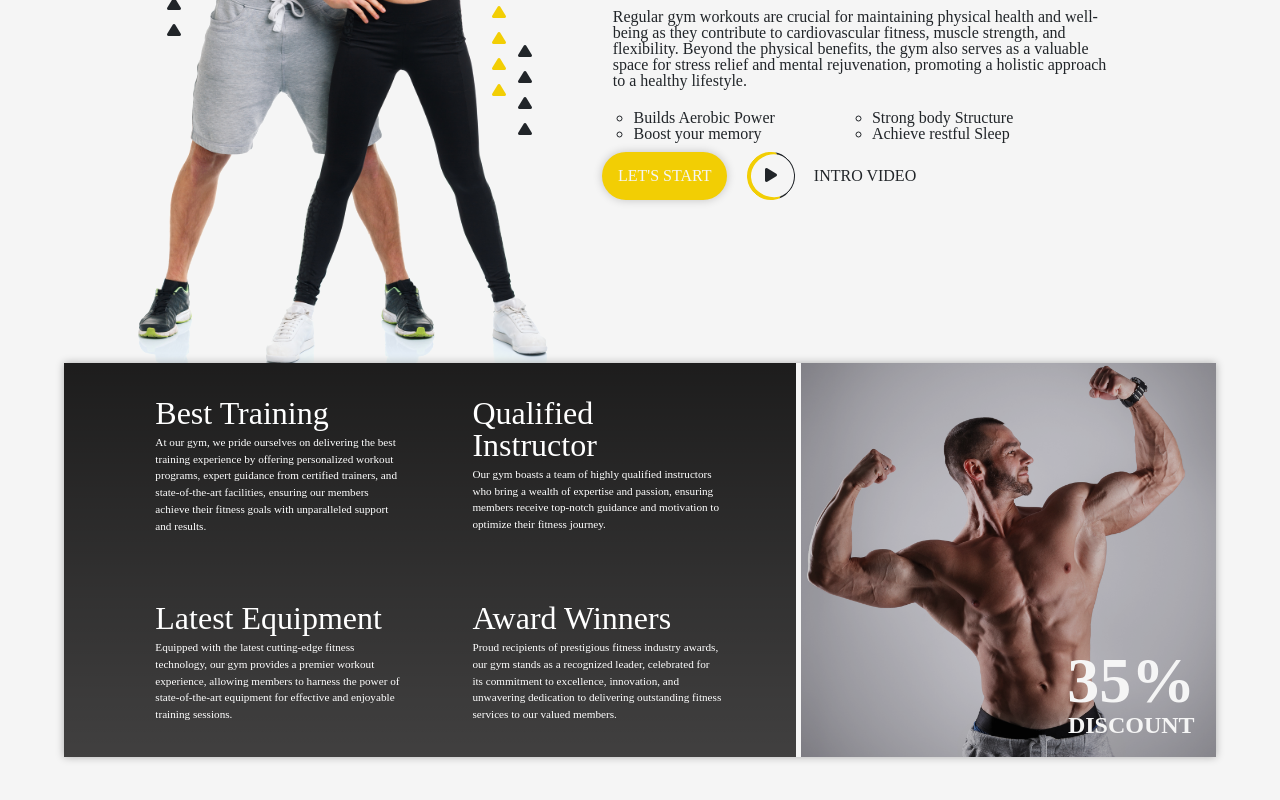
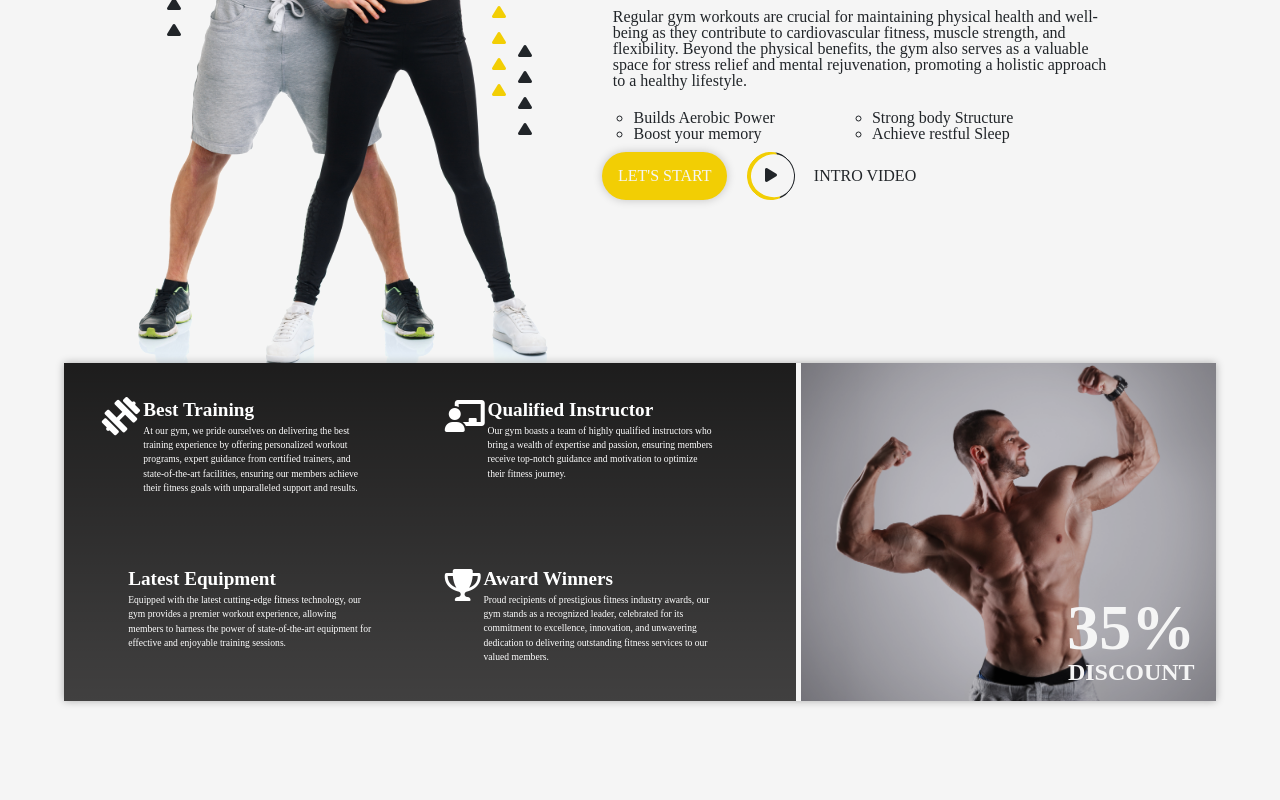
Before and after one commit to JuanMartinez503/fitness-page-design, a React (Vite) app: page / in a window 1280 px wide. Shown: the part 1366-2166 px from the top of the page. Built offline with nearby package versions, Linux system fonts and the light colour scheme.

Commit message:
added the final details

```diff
--- a/src/App.css
+++ b/src/App.css
@@ -261,7 +261,6 @@ z-index: 10;
 .offer-equipment{
   color:white;
   background: linear-gradient(to bottom,rgba(0,0,0,.6), rgba(0,0,0,.1));
-  padding-left: 5%;
   width: 64%;
 
   display: flex;
@@ -273,6 +272,14 @@ z-index: 10;
 .other-equipment {
   width: 47%;
   padding:5%;
+  display: flex;
+  gap: 1%;
+}
+.offer-equipment i {
+  font-size: 2rem;
+}
+.fa-dumbbell {
+  transform: rotate(-45deg);
 }
 .percentage-picture{
   width: 36% !important;
@@ -283,12 +290,13 @@ z-index: 10;
 
 }
 .offer-equipment h2 {
-  font-size: 2rem;
+  font-size: 1.2rem;
+  font-weight: 600;
 
 }
 .offer-equipment p {
   padding-top: 2%;
-  font-size: .7rem;
+  font-size: .6rem;
   line-height: 1.5;
 }
 .percentage-picture::before {
--- a/src/components/Trainers.tsx
+++ b/src/components/Trainers.tsx
@@ -1,16 +1,16 @@
 import manAndWoman from "../images/man-and-woman.jpg";
-import discountMan from '../images/discount.jpg'
+import discountMan from "../images/discount.jpg";
 export default function Trainers() {
-    const discountBackgroundDiv:React.CSSProperties = {
+  const discountBackgroundDiv: React.CSSProperties = {
     backgroundImage: `url(${discountMan})`,
-        backgroundPosition:'center',
-        backgroundSize:'cover'
-    }
+    backgroundPosition: "center",
+    backgroundSize: "cover",
+  };
 
   return (
     <div className="trainer-content">
       <div className="man-and-woman">
-        <img src={manAndWoman} alt="man and woman flexing" />
+        <img src={manAndWoman} loading="lazy" alt="man and woman flexing" />
         <div className="play-div play-div-1">
           <i className="fa-solid fa-play yellow"></i>
           <i className="fa-solid fa-play yellow"></i>
@@ -39,7 +39,7 @@ export default function Trainers() {
       <div className="equipment">
         <h3 className="yellow">Science 2005</h3>
         <h2>
-          BEST <span className="yellow">EQUIPMENTS & FITNESS TRAINERS</span>
+          BEST <span className="yellow">EQUIPMENTS & FITNESS </span>TRAINERS
         </h2>
         <p>
           Regular gym workouts are crucial for maintaining physical health and
@@ -67,34 +67,55 @@ export default function Trainers() {
       <div className="discount-offer  ">
         <div className="offer-equipment ">
           <div className="other-equipment">
+            <div>
+              <i className="fa-solid fa-dumbbell"></i>
+            </div>
+            <div>
               <h2>Best Training</h2>
               <p>
                 At our gym, we pride ourselves on delivering the best training
                 experience by offering personalized workout programs, expert
-              guidance from certified trainers, and state-of-the-art facilities,
-              ensuring our members achieve their fitness goals with unparalleled
-              support and results.
+                guidance from certified trainers, and state-of-the-art
+                facilities, ensuring our members achieve their fitness goals
+                with unparalleled support and results.
               </p>
             </div>
+          </div>
           <div className="other-equipment">
+            <div>
+            <i className="fa-solid fa-chalkboard-user"></i>
+            </div>
+            <div>
               <h2>Qualified Instructor</h2>
               <p>
-              Our gym boasts a team of highly qualified instructors who bring a
-              wealth of expertise and passion, ensuring members receive
+                Our gym boasts a team of highly qualified instructors who bring
+                a wealth of expertise and passion, ensuring members receive
                 top-notch guidance and motivation to optimize their fitness
                 journey.
               </p>
             </div>
+          </div>
           <div className="other-equipment">
+            <div>
+              <i className="fa-sharp fa-thin fa-dumbbell"></i>
+            </div>
+            <div>
+              {" "}
               <h2>Latest Equipment</h2>
               <p>
-              Equipped with the latest cutting-edge fitness technology, our gym
-              provides a premier workout experience, allowing members to harness
-              the power of state-of-the-art equipment for effective and
-              enjoyable training sessions.
+                Equipped with the latest cutting-edge fitness technology, our
+                gym provides a premier workout experience, allowing members to
+                harness the power of state-of-the-art equipment for effective
+                and enjoyable training sessions.
               </p>
             </div>
+          </div>
           <div className="other-equipment">
+            <div>
+              <i className="fa-solid fa-trophy"></i>
+            </div>
+            <div>
+              {" "}
               <h2> Award Winners</h2>
               <p>
                 Proud recipients of prestigious fitness industry awards, our gym
@@ -104,7 +125,8 @@ export default function Trainers() {
               </p>
             </div>
           </div>
-        <div className="percentage-picture" style={discountBackgroundDiv}>
+        </div>
+        <div className="percentage-picture" style={discountBackgroundDiv} >
           <div>
             <span>35%</span>
             <p>DISCOUNT</p>
```
Lines whose indentation alone changed are shown as unchanged.
